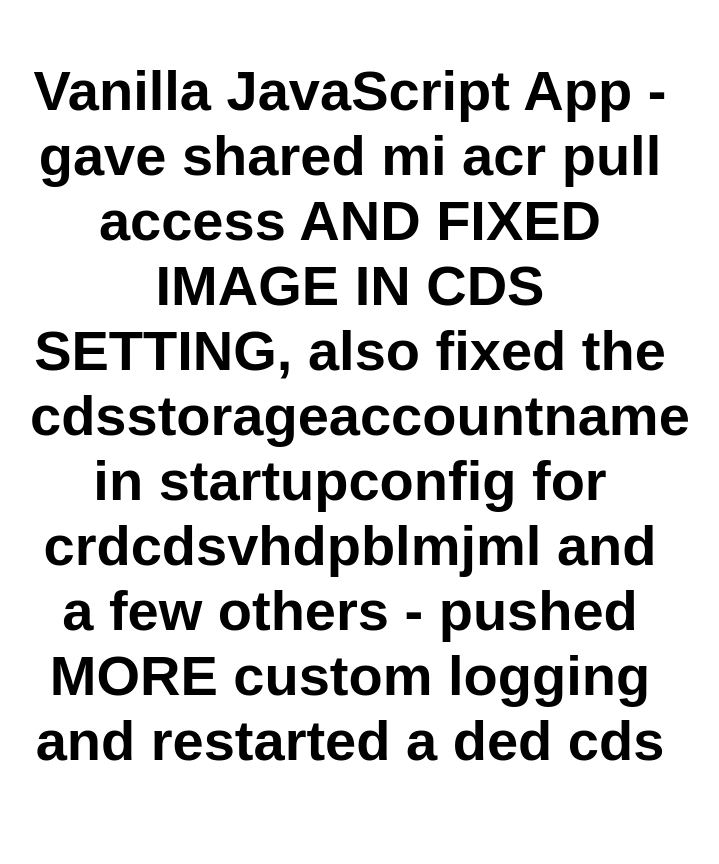
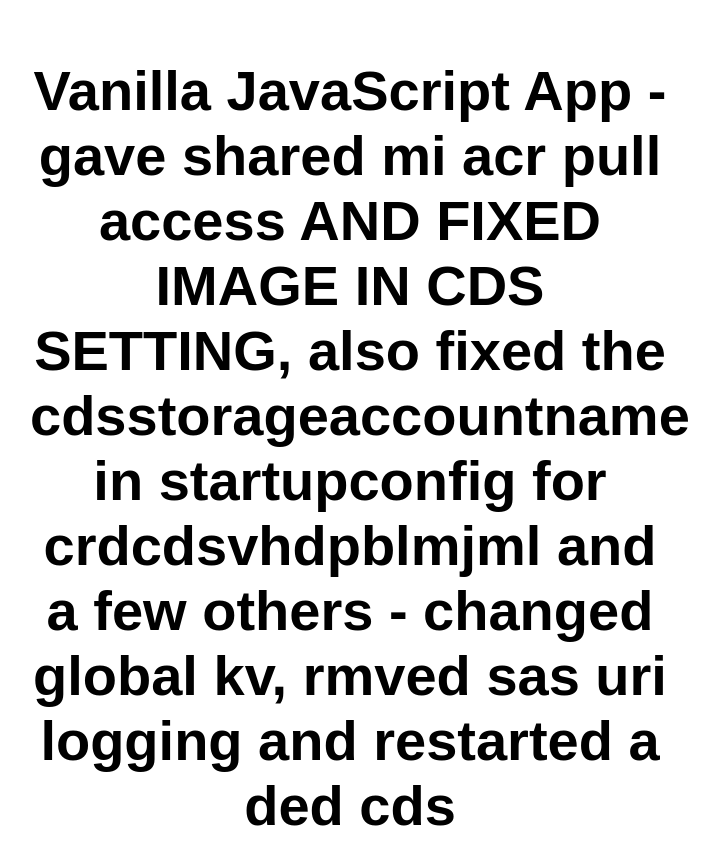
Before and after one commit to cmriachi/vanillabasic2, a website: page src/index.html in a window 1280 px wide. Shown: the whole page, without its empty margins (290-1009 px from the left). Before the commit the page ends 830 px from the top, so only its background shows below. Drawn offline with Linux system fonts and the light colour scheme.

Commit message:
Update index.html

```diff
--- a/src/index.html
+++ b/src/index.html
@@ -10,7 +10,7 @@
 
 <body>
   <main>
-    <h1>Vanilla JavaScript App - gave shared mi acr pull access AND FIXED IMAGE IN CDS SETTING, also fixed the cdsstorageaccountname in startupconfig for crdcdsvhdpblmjml and a few others - pushed MORE custom logging and restarted a ded cds</h1>
+    <h1>Vanilla JavaScript App - gave shared mi acr pull access AND FIXED IMAGE IN CDS SETTING, also fixed the cdsstorageaccountname in startupconfig for crdcdsvhdpblmjml and a few others - changed global kv, rmved sas uri logging and restarted a ded cds</h1>
   </main>
 </body>
 
```
